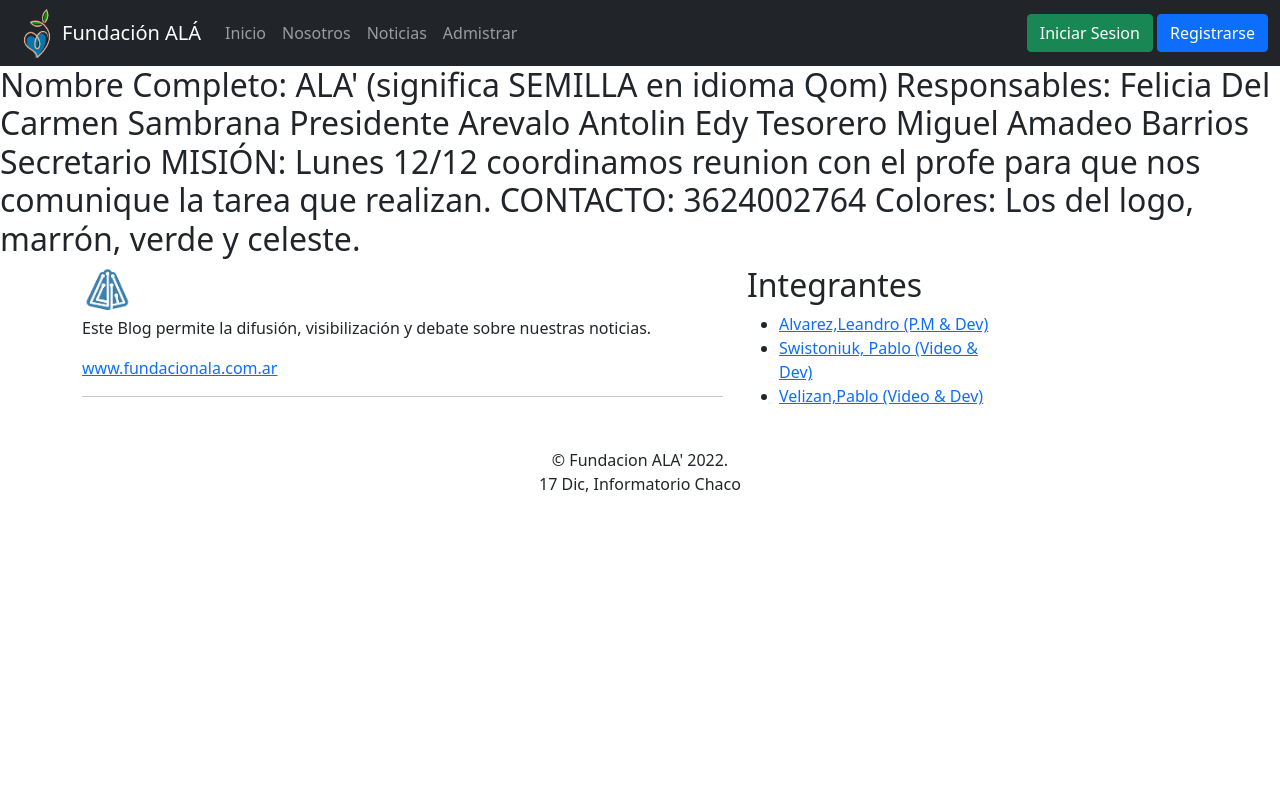
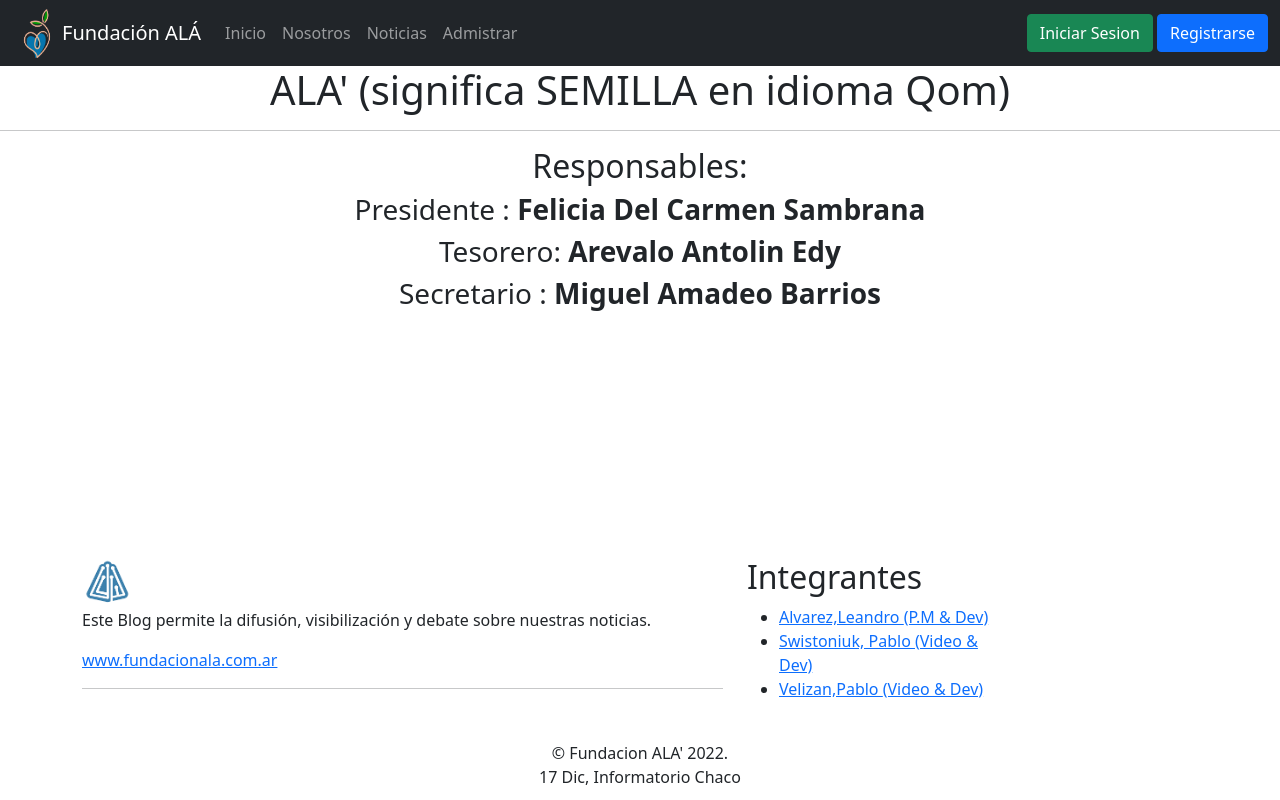
Before and after one commit to Pabloswis/Fundacion-Ala, a Django app: page /Nosotros/ in a window 1280 px wide. Run offline with Django 3.2, Linux system fonts and the light colour scheme.

Commit message:
ultimo commit

```diff
--- a/apps/noticias/views.py
+++ b/apps/noticias/views.py
@@ -38,6 +38,7 @@
 
 
 @login_required
+
 def Comentar_Noticia(request):
 
 	com = request.POST.get('comentario',None)
--- a/templates/noticias/listar.html
+++ b/templates/noticias/listar.html
@@ -14,7 +14,7 @@
 
 
 
-	<h1>ACA VOY A LISTAR LAS NOTICIAS</h1>
+
 
 
 
--- a/templates/t_home.html
+++ b/templates/t_home.html
@@ -5,9 +5,12 @@
 
 
 {% block contenido %}
-	<center><img src="{% static './img/fundacion-significado.jpg' %}"
+	<center>
+		<br>
+		<img src="{% static './img/fundacion-significado.jpg' %}"
 		width="500" height="500"
 		alt="texto alternativo de la imagen" />
+		<br><br><br><br><br><br>
 	</center>
 
 
--- a/templates/t_nosotros.html
+++ b/templates/t_nosotros.html
@@ -5,13 +5,17 @@
 
 
 {% block contenido %}
-	<h2>Nombre Completo: ALA' (significa SEMILLA en idioma Qom)
-		Responsables:
-		Felicia Del Carmen Sambrana Presidente
-		Arevalo Antolin Edy Tesorero
-		Miguel Amadeo Barrios Secretario
-		MISIÓN: Lunes 12/12 coordinamos reunion con el profe para que nos comunique la tarea que realizan.
-		CONTACTO: 3624002764
-		Colores: Los del logo, marrón, verde y celeste.
-		</h2>
+<center>
+
+	<div>
+		<h1>ALA' (significa SEMILLA en idioma Qom)</h1>
+		<hr>
+		<h2>Responsables: </h2>
+		<h3>Presidente : <strong>Felicia Del Carmen Sambrana</strong>  </h3>
+		<h3>Tesorero: <strong>Arevalo Antolin Edy </strong> </h3>
+		<h3>Secretario : <strong>Miguel Amadeo Barrios</strong>  </h3>
+			</div>
+		<br><br><br><br><br><br><br><br><br><br>
+</center>
+
 {% endblock contenido %}
```
Also changed, not shown: blog/db.sqlite3, media/noticias/capitanich.jpg (added), media/noticias/mesi_compa.jpg (added).
